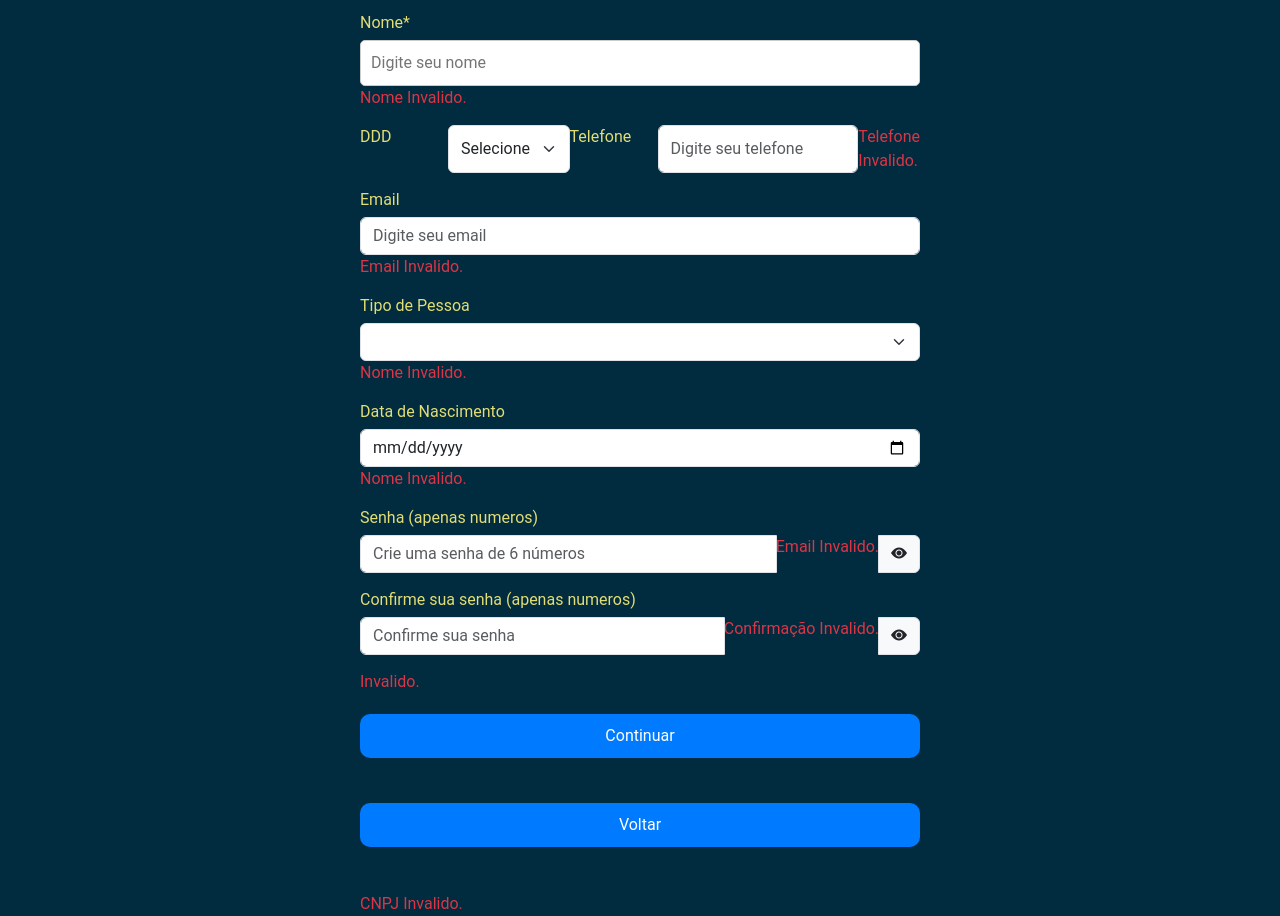
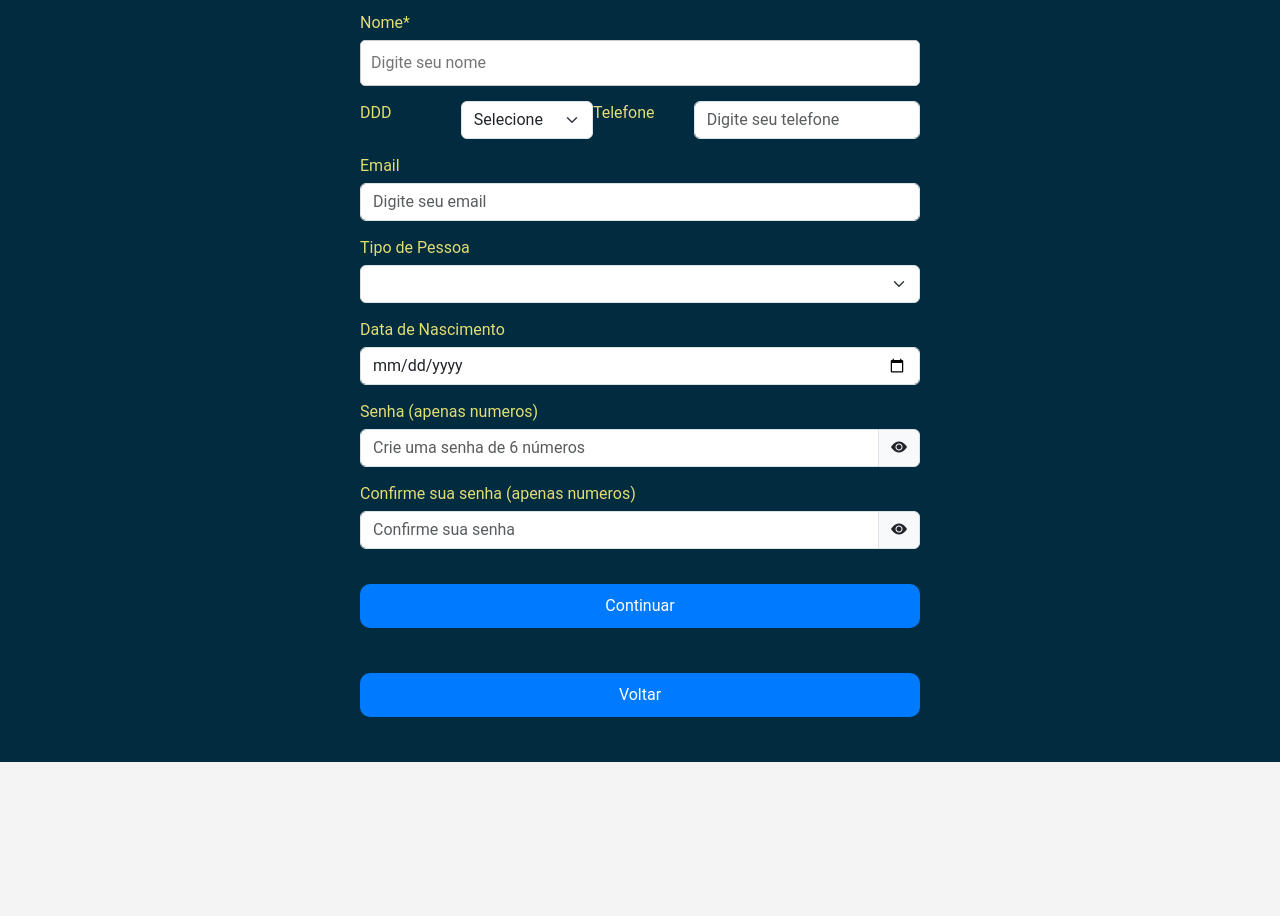
Before and after one commit to nilsonmazurchi/sharpcoder2-TechLife-Coinnecta, an Angular app: page /cadastro in a window 1280 px wide. Shown: the part 280-1196 px from the top of the page. After the commit the page ends 1042 px from the top, so only its background shows below. Built offline with nearby package versions, Linux system fonts and the light colour scheme.

Commit message:
Frontend-Corrigingo bugs nas paginas de Endereço e Cadastro

```diff
--- a/src/app/pages/cadastroEndereco/cadastroEndereco.component.ts
+++ b/src/app/pages/cadastroEndereco/cadastroEndereco.component.ts
@@ -37,22 +37,6 @@ export class CadastroEnderecoComponent {
   @Output() goBack = new EventEmitter<void>();
   goBackClicked() {
     this.goBack.emit();
-  }
-
-  private trimFormValues(formValues: cadastroLoginSenhaTipo): cadastroLoginSenhaTipo {
-    const trimmedValues: any = {};
-
-    (Object.keys(formValues) as Array<keyof cadastroLoginSenhaTipo>).forEach(key => {
-      const value = formValues[key];
-      if (typeof value === 'string') {
-        trimmedValues[key] = value.trim();
-      } else {
-
-        trimmedValues[key] = value;
-      }
-    });
-
-    return trimmedValues as cadastroLoginSenhaTipo;
   }
 
   onSubmit() {
--- a/src/app/pages/cadastroLoginSenha/cadastroLoginSenha.component.html
+++ b/src/app/pages/cadastroLoginSenha/cadastroLoginSenha.component.html
@@ -19,7 +19,6 @@
                             placeholder="Digite seu nome" class="input-form" formControlName="nome"
                             [class.is-invalid]="form.get('nome')?.invalid && (form.get('name')?.dirty || form.get('name')?.touched)"
                             required>
-                            <span *ngIf="form.get('nome')?.invalid" class="text-danger">Nome Invalido.</span>
                             <div *ngIf="form.get('name')?.invalid && (form.get('name')?.dirty || form.get('name')?.touched)"
                             class="invalid-feedback">
 
@@ -43,7 +42,6 @@
                     <select class="form-select" size="1" formControlName="ddd" id="DDD"
                         [class.is-invalid]="form.get('ddd')?.invalid && (form.get('ddd')?.dirty || form.get('ddd')?.touched)"
                         required>
-                        <span *ngIf="form.get('ddd')?.invalid" class="text-danger">DDD Invalido.</span>
                         <option value="" selected>Selecione</option>
                         <option *ngFor="let ddd of ddds" [value]="ddd">{{ddd}}</option>
                     </select>
@@ -58,7 +56,6 @@
                         placeholder="Digite seu telefone"
                         [class.is-invalid]="form.get('telefone')?.invalid && (form.get('telefone')?.dirty || form.get('telefone')?.touched)"
                         required>
-                        <span *ngIf="form.get('telefone')?.invalid" class="text-danger">Telefone Invalido.</span>
                     <div *ngIf="form.get('telefone')?.invalid && (form.get('telefone')?.dirty || form.get('telefone')?.touched)"
                         class="invalid-feedback">
                         <div *ngIf="form.get('telefone')?.errors?.['telefoneInvalido']">Número de telefone inválido.</div>
@@ -72,7 +69,6 @@
         [class.is-invalid]="form.get('email')?.invalid && (form.get('email')?.dirty || form.get('email')?.touched) || form.get('email')?.errors?.['emailUsuarioExiste']"
         required>
         <span *ngIf="form.get('email')?.errors?.['emailUsuarioExiste']" class="text-danger">Email já cadastrado.</span>
-        <span *ngIf="form.get('email')?.invalid" class="text-danger">Email Invalido.</span>
     <div *ngIf="form.get('email')?.invalid && (form.get('email')?.dirty || form.get('email')?.touched) || form.get('email')?.errors?.['emailExists']"
         class="invalid-feedback">
         <div *ngIf="form.get('email')?.errors?.['required']">
@@ -91,7 +87,6 @@
                 <option value="Fisica">Pessoa Física</option>
                 <option value="Juridica">Pessoa Jurídica</option>
             </select>
-            <span *ngIf="form.get('tipoPessoa')?.invalid" class="text-danger">Nome Invalido.</span>
         </div>
 
 
@@ -102,7 +97,6 @@
                         placeholder="Digite seu CPF"
                         [class.is-invalid]="form.get('cpf')?.invalid && (form.get('cpf')?.dirty || form.get('cpf')?.touched) ||form.errors?.['cpfUsuarioExiste']"
                         required>
-                        <span *ngIf="form.get('cpf')?.invalid" class="text-danger">CPF Invalido.</span>
                     <span *ngIf="form.get('cpf')?.errors?.['cpfUsuarioExiste']" class="text-danger">CPF já cadastrado.</span>
 
                     <div *ngIf="form.get('cpf')?.invalid && (form.get('cpf')?.dirty || form.get('cpf')?.touched)"
@@ -122,9 +116,7 @@
         <input type="text" class="form-control" id="cnpj" formControlName="cnpj" placeholder="Digite seu CNPJ"
             [class.is-invalid]="form.get('cnpj')?.invalid && (form.get('cnpj')?.dirty || form.get('cnpj')?.touched)"
             required>
-
             <span *ngIf="form.get('cnpj')?.errors?.['cnpjUsuarioExiste']" class="text-danger">CNPJ já cadastrado.</span>
-
             <div *ngIf="form.get('cnpj')?.invalid && (form.get('cnpj')?.dirty || form.get('cnpj')?.touched)"
                 class="invalid-feedback">
                 <span *ngIf="form.get('cnpj')?.errors?.['cnpjInvalido'] === 'todoDigitoIgual'">Todos os dígitos do
@@ -142,7 +134,6 @@
         <input type="date" class="form-control" formControlName="diaNascimento" id="diaNascimento"
                         [class.is-invalid]="form.get('diaNascimento')?.invalid && (form.get('diaNascimento')?.dirty || form.get('diaNascimento')?.touched)"
                         required>
-                        <span *ngIf="form.get('diaNascimento')?.invalid" class="text-danger">Nome Invalido.</span>
                     <div *ngIf="form.get('diaNascimento')?.invalid && (form.get('diaNascimento')?.dirty || form.get('diaNascimento')?.touched)"
                         class="invalid-feedback">
                         <div *ngIf="form.get('diaNascimento')?.errors?.['diaNascimentoInvalido']">A data de nascimento deve ser
@@ -161,7 +152,6 @@
                             formControlName="senha" id="senha" placeholder="Crie uma senha de 6 números"
                             [class.is-invalid]="form.errors?.['senhaIgualAniversario'] || (form.get('senha')?.invalid && (form.get('senha')?.dirty || form.get('senha')?.touched))"
                             required>
-                            <span *ngIf="form.get('email')?.invalid" class="text-danger">Email Invalido.</span>
                         <span class="input-group-text">
                             <i class="bi" [class.bi-eye-fill]="!mostrarSenha" [class.bi-eye-slash-fill]="mostrarSenha"
                                 (click)="mostrarSenha = !mostrarSenha"></i>
@@ -187,7 +177,6 @@
             id="confirmacaoSenha" placeholder="Confirme sua senha"
             [class.is-invalid]="form.errors?.['senhaCombina'] && (form.get('confirmacaoSenha')?.dirty || form.get('confirmacaoSenha')?.touched)"
             required>
-            <span *ngIf="form.get('confirmacaoSenha')?.invalid" class="text-danger">Confirmação Invalido.</span>
         <span class="input-group-text">
             <i class="bi" [class.bi-eye-fill]="!mostrarConfirmacaoSenha" [class.bi-eye-slash-fill]="mostrarConfirmacaoSenha"
                 (click)="mostrarConfirmacaoSenha = !mostrarConfirmacaoSenha"></i>
@@ -199,16 +188,12 @@
     </div>
 </div>
 <div class="group-input">
-    <span *ngIf="form.invalid" class="text-danger">Invalido.</span>
     <button type="submit" class="register-button" [disabled]="form.invalid">Continuar</button>
 </div>
 
 <div class="group-input">
     <button type="button" class="return-button" (click)="redirectHome()">Voltar</button>
 </div>
-
-<span *ngIf="form.get('cnpj')?.invalid" class="text-danger">CNPJ Invalido.</span>
-
                 </form>
             </div>
         </div>
```
